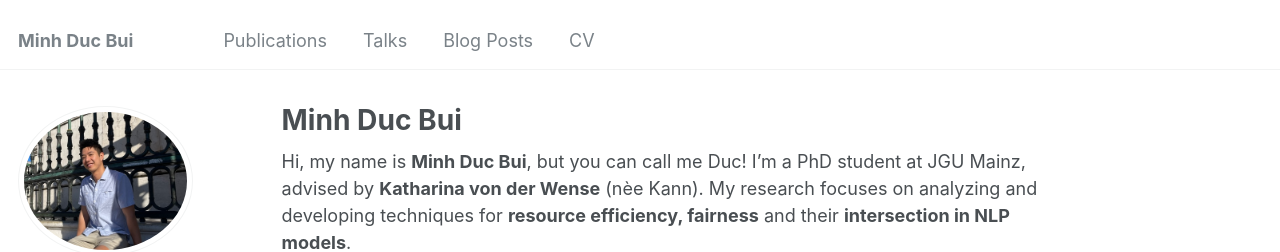
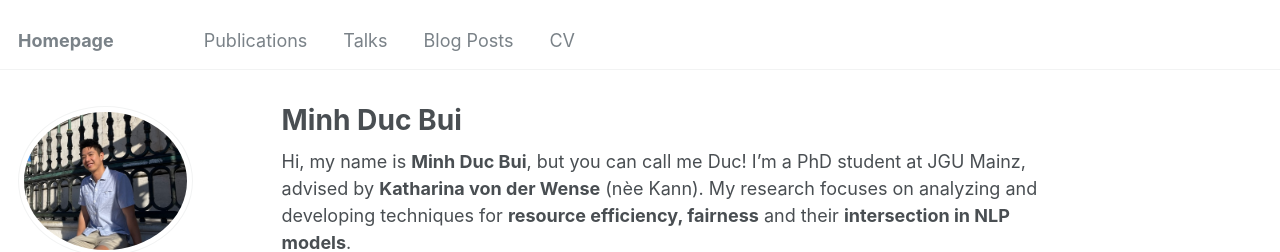
Before and after one commit to MinhDucBui/minhducbui.github.io, a Jekyll site: the page built from _pages/about.md, in a window 1280 px wide. Shown: the top 252 px of the page. Built offline with Jekyll 4.4.1, drawn with Linux system fonts in a browser that asks for light colours; some web fonts are replaced.

Commit message:
change title

```diff
--- a/_config.yml
+++ b/_config.yml
@@ -8,7 +8,7 @@
 
 # Basic Site Settings
 locale                   : "en-US"
-title                    : "Minh Duc Bui"
+title                    : "Homepage"
 title_separator          : "-"
 name                     : &name "Minh Duc Bui"
 description              : &description "personal description"
```
